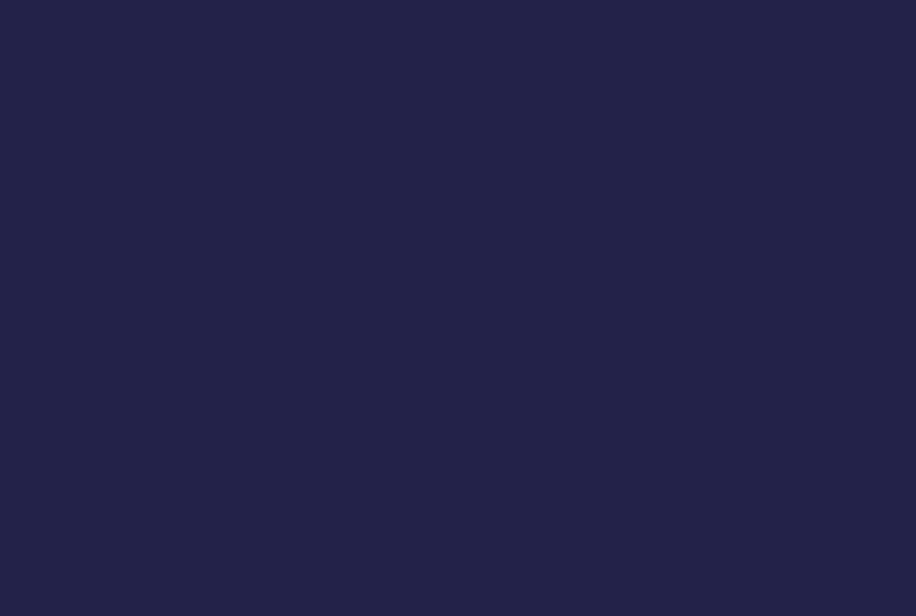
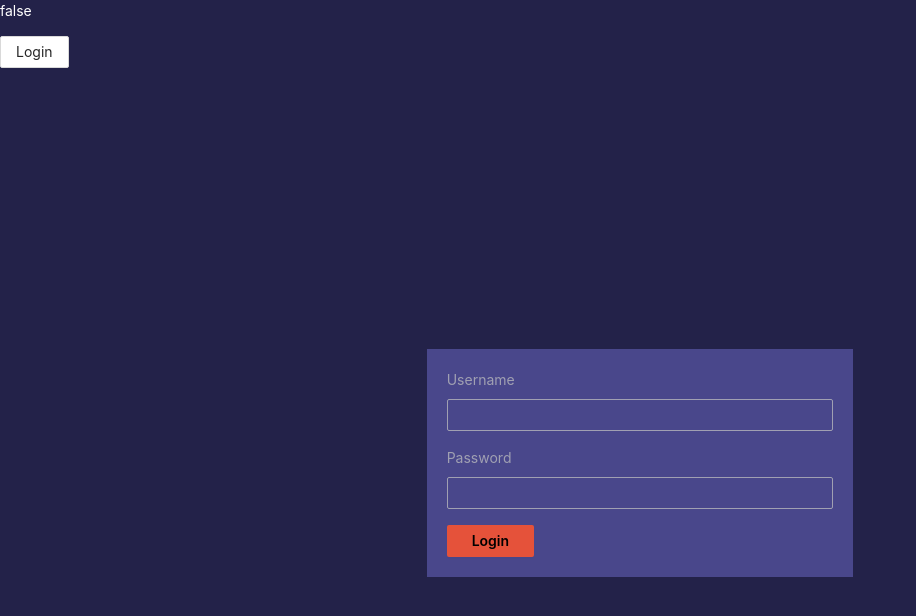
Before and after one commit to jithinolickal/learning-todo-app, a React (Create React App) app: page /login in a window 1280 px wide. Shown: the top 616 px of the page, without its empty margins (0-916 px from the left). Built offline with nearby package versions, Linux system fonts and the light colour scheme.

Commit message:
Router Changes

```diff
--- a/src/App.js
+++ b/src/App.js
@@ -12,7 +12,7 @@ import {
 import "./App.css";
 import AddTodo from "./components/AddTodo";
 import TodoList from "./components/TodoList";
-import { Row, Col, Menu } from "antd";
+import { Row, Col, Menu, Button } from "antd";
 import Trash from "components/Trash";
 import Home from "components/Home";
 import TodoHistory from "components/History";
@@ -26,20 +26,21 @@ function App() {
 
   let history = useHistory();
 
+  const [login, setLogin] = useState(false);
 
 
   return (
     <div className="App">
-      {/* <p style={{ color: "white" }}>{JSON.stringify(todoList)}</p> */}
+      <p style={{ color: "white" }}>{JSON.stringify(login)}</p>
      {/* <TodoApp/> */}
      {/* <Login/> */}
+     <Button onClick={()=>setLogin(!login)}>{login ? "Logout" : "Login"}</Button>
      <Row style={{height: "100vh"}} align="middle">
        <Col span={12} offset={6}>
         <Switch>
-            <Route path="/" component={Login} exact />
-            <Route path="/home" component={Home} exact />
-            <Route path="/trash" component={Trash} exact />
-            <Route path="/history" component={TodoHistory} exact />
+            <Route path="/login" component={Login} exact />
+            <Route path="/" exact component={() => <TodoApp authorized={login} />}/>
+
           </Switch>
       </Col>
       </Row>
--- a/src/components/TodoApp.js
+++ b/src/components/TodoApp.js
@@ -1,13 +1,13 @@
 import { Col, Menu, Row } from "antd";
 import { TodoContext } from "App";
-import React, { useState } from "react";
+import React, { useEffect, useState } from "react";
 import { useHistory } from "react-router";
-import { NavLink, Route, Switch } from "react-router-dom";
+import { NavLink, Redirect, Route, Switch } from "react-router-dom";
 import TodoHistory from "./History";
 import Home from "./Home";
 import Trash from "./Trash";
 
-const TodoApp = () => {
+const TodoApp = ({authorized}) => {
   const [todoList, setTodoList] = useState(
     JSON.parse(localStorage.getItem("todoList")) || []
   );
@@ -16,6 +16,10 @@ const TodoApp = () => {
   const [log, setLog] = useState([]);
 
   let history = useHistory();
+
+  useEffect(()=>{
+    console.log(authorized);
+  },[authorized])
 
   const handleTodo = (value) => {
     let id = Date.now();
@@ -66,6 +70,7 @@ const TodoApp = () => {
   };
   const handleClick = (e) => {
     setCurrent(e.key);
+    console.log("clicked");
   };
   const handleNav = (path) => {
     history.push(path);
@@ -75,10 +80,15 @@ const TodoApp = () => {
     setCurrent("home");
   };
 
+  if (!authorized) {
+    console.log(authorized);
+    return <Redirect to="/login" />;
+  }
+
   return (
     <>
       <div className="app-title">TO DO</div>
-      <Row className="page-center">
+      {/* <Row className="page-center">
         <Col span={12} offset={6}>
           <Menu
             onClick={handleClick}
@@ -115,13 +125,13 @@ const TodoApp = () => {
             ]}
           >
             <Switch>
-              <Route path="/" component={Home} exact />
-              <Route path="/trash" component={Trash} exact />
-              <Route path="/history" component={TodoHistory} exact />
+              <Route path="/a" component={Home} exact />
+              <Route path="/a/trash" component={Trash} exact />
+              <Route path="/a/history" component={TodoHistory} exact />
             </Switch>
           </TodoContext.Provider>
         </Col>
-      </Row>
+      </Row> */}
     </>
   );
 };
```
